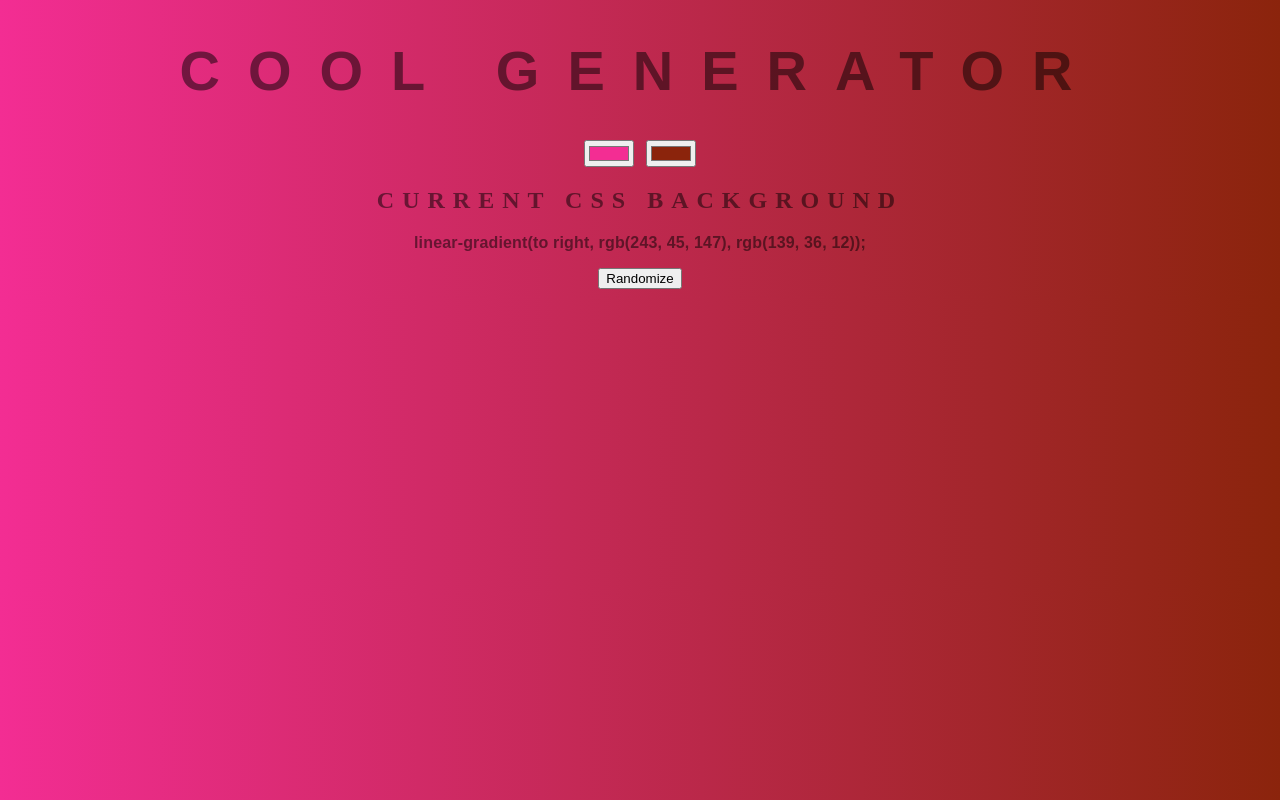
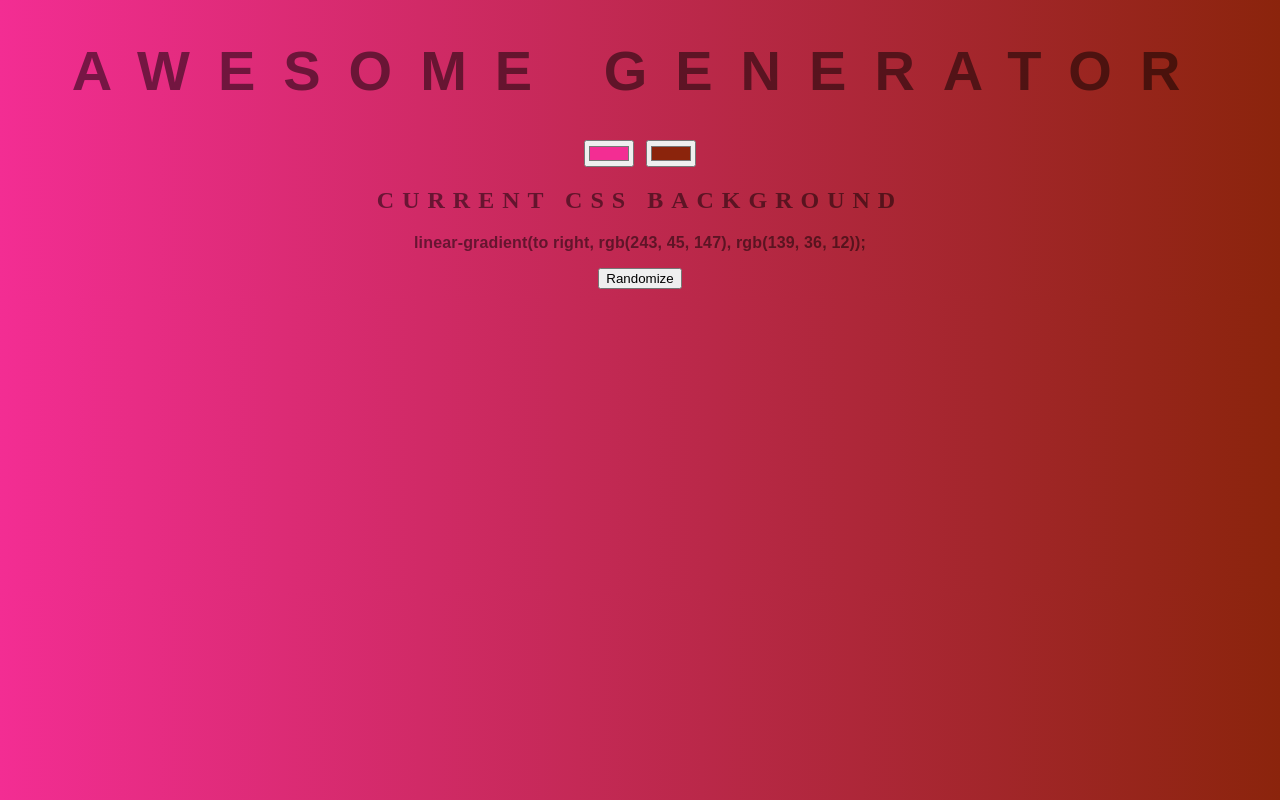
Before and after one commit to nicolasgomeztoua/Backgroundcolor, a plain HTML site: page index.html in a window 1280 px wide. Drawn offline with Linux system fonts and the light colour scheme.

Commit message:
changing title again

```diff
--- a/index.html
+++ b/index.html
@@ -7,7 +7,7 @@ Gradient background
 	</title>
 </head>
 <body id="body">
-	<h1>COOL Generator</h1>
+	<h1> Awesome Generator</h1>
 	<input type="color" name="color1" value="#00FF00" id="color1">
 	<input type="color" name="color2" value="#FFFF00" id="color2">
 	<h2>Current CSS background</h2>
```
